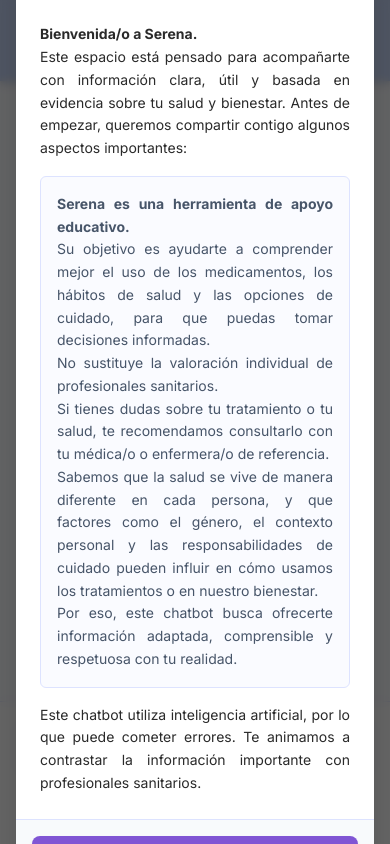
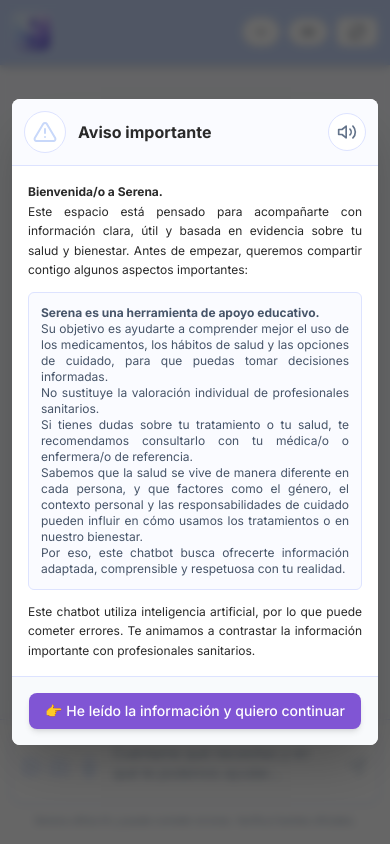
Before and after one commit to inibica-apps-dev/serena-app-piloto, a React (Vite) app: page / in a window 390 px wide. Built offline with nearby package versions, Linux system fonts and the light colour scheme.

Commit message:
Actualización 01-04-2026

```diff
--- a/src/App.tsx
+++ b/src/App.tsx
@@ -149,6 +149,14 @@
     scrollToBottom();
   }, [messages, isLoading, selectedImage]);
 
+useEffect(() => {
+  const textareas = document.querySelectorAll("textarea");
+  textareas.forEach((textarea) => {
+    textarea.style.height = "auto";
+    textarea.style.height = `${textarea.scrollHeight}px`;
+  });
+}, [inputText]);
+
   const handleImageSelect = (e: React.ChangeEvent<HTMLInputElement>) => {
     const file = e.target.files?.[0];
     if (file) {
@@ -267,7 +275,7 @@
       setIsWelcomeSpeaking(false);
     } else {
       const welcomeText =
-        "Bienvenido a tu espacio educativo. Consulta sobre psicofármacos, temas de psicología, o pídeme videos de relajación y respiración. Recuerda consultar siempre a tu médico.";
+        "Bienvenida/o a tu espacio educativo. Recuerda consultar siempre con el equipo de salud.";
       speakText(
         welcomeText,
         () => setIsWelcomeSpeaking(true),
@@ -379,9 +387,9 @@
         <VideoModal videoId={activeVideoId} onClose={() => setActiveVideoId(null)} />
       )}
 
-      <header className="bg-primary border-b border-primary-700/10 px-6 py-4 flex items-center justify-between shadow-md z-10">
+      <header className="bg-primary border-b border-primary-700/10 px-3 py-3 sm:px-6 sm:py-4 flex items-center justify-between shadow-md z-10">
         <div className="flex items-center gap-3">
-          <div className="w-12 h-12 rounded-lg overflow-hidden bg-white/20 border border-white/30 shadow-sm backdrop-blur-sm">
+          <div className="w-10 h-10 sm:w-12 sm:h-12 rounded-lg overflow-hidden bg-white/20 border border-white/30 shadow-sm backdrop-blur-sm">
             <img
               src={LOGO_URL}
               alt={`${APP_NAME} Logo`}
@@ -401,7 +409,7 @@
         <div className="flex items-center gap-2 sm:gap-3">
           <button
             onClick={() => setIsHistoryOpen((prev) => !prev)}
-            className="flex items-center gap-2 px-3 py-1.5 rounded-full text-xs font-bold border transition-all bg-white shadow-sm text-gray-500 border-gray-200 hover:bg-gray-50"
+            className="flex items-center gap-1.5 sm:gap-2 px-2.5 sm:px-3 py-1.5 rounded-full text-[11px] sm:text-xs font-bold border transition-all bg-white shadow-sm text-gray-500 border-gray-200 hover:bg-gray-50"
             title="Mostrar historial"
           >
             <span className="hidden md:inline">Historial</span>
@@ -493,18 +501,18 @@
       )}
 
       <main
-        className={`flex-1 overflow-y-auto p-4 md:p-6 custom-scrollbar transition-opacity duration-500 bg-pagebg ${
+        className={`flex-1 overflow-y-auto p-3 sm:p-4 md:p-6 custom-scrollbar transition-opacity duration-500 bg-pagebg ${
           !hasAcceptedDisclaimer ? "opacity-0" : "opacity-100"
         }`}
       >
         <div className="max-w-4xl mx-auto flex flex-col min-h-full justify-end">
           {messages.length < 2 && (
             <div className="mb-8 animate-fade-in">
-              <div className="relative text-center p-8 bg-white/80 backdrop-blur rounded-2xl border border-bordercustom shadow-sm mb-4 group">
-                <div className="absolute top-4 right-4">
+              <div className="relative text-center p-5 sm:p-8 bg-white/80 backdrop-blur rounded-2xl border border-bordercustom shadow-sm mb-4 group">
+                <div className="absolute top-3 right-3 sm:top-4 sm:right-4">
                   <button
                     onClick={handleWelcomeSpeak}
-                    className={`p-2 rounded-full transition-colors shadow-sm border ${
+                    className={`p-1.5 sm:p-2 rounded-full transition-colors shadow-sm border ${
                       isWelcomeSpeaking
                         ? "bg-primary text-white border-primary"
                         : "bg-white border-bordercustom text-slate-400 hover:text-primary"
@@ -512,38 +520,34 @@
                     title="Escuchar bienvenida"
                   >
 {isWelcomeSpeaking ? (
-                      <StopIcon className="w-4 h-4" />
+  <StopIcon className="w-3.5 h-3.5 sm:w-4 sm:h-4" />
 ) : (
-                      <SpeakerIcon className="w-4 h-4" />
+  <SpeakerIcon className="w-3.5 h-3.5 sm:w-4 sm:h-4" />
 )}
                   </button>
                 </div>
 
-                <div className="w-20 h-20 mx-auto mb-4 rounded-2xl overflow-hidden bg-white border border-bordercustom shadow-sm p-2">
+                <div className="w-16 h-16 sm:w-20 sm:h-20 mx-auto mb-3 sm:mb-4 rounded-2xl overflow-hidden bg-white border border-bordercustom shadow-sm p-2">
                   <img
                     src={LOGO_URL}
                     alt="Serena Logo"
                     className="w-full h-full object-cover rounded-xl"
                   />
                 </div>
-                <h3 className="text-lg font-semibold text-maintext mb-2">
-                  Bienvenido a tu espacio educativo
+                <h3 className="text-base sm:text-lg font-semibold text-maintext mb-2">
+                  Bienvenida/o a tu espacio educativo
                 </h3>
-                <p className="text-slate-600 max-w-md mx-auto mb-6">
-                  Consulta sobre psicofármacos, temas de psicología, o pídeme videos
-                  de relajación y respiración.
-                </p>
-                <div className="inline-block px-3 py-1 bg-highlight/10 text-highlight text-xs font-semibold rounded-full border border-highlight/20">
-                  Recuerda consultar siempre a tu médico
+                <div className="inline-block px-2.5 sm:px-3 py-1 bg-highlight/10 text-highlight text-[11px] sm:text-xs font-semibold rounded-full border border-highlight/20 leading-snug">
+                  Recuerda consultar siempre con el equipo de salud
                 </div>
               </div>
 
               <div className="max-w-3xl mx-auto">
                 <button
                   onClick={() => setIsQuickQueriesOpen(!isQuickQueriesOpen)}
-                  className="w-full flex items-center justify-between p-4 bg-white border border-bordercustom hover:border-primary/50 rounded-xl transition-all shadow-sm group mb-2"
+                  className="w-full flex items-center justify-between p-3 sm:p-4 bg-white border border-bordercustom hover:border-primary/50 rounded-xl transition-all shadow-sm group mb-2"
                 >
-                  <span className="text-sm font-semibold text-primary group-hover:text-primary-700">
+                  <span className="text-xs sm:text-sm font-semibold text-primary group-hover:text-primary-700">
                     Algunas consultas rápidas comunes...
                   </span>
                   <div
@@ -551,22 +555,22 @@
                       isQuickQueriesOpen ? "rotate-180" : ""
                     }`}
                   >
-                    <ChevronDownIcon className="w-5 h-5" />
+                    <ChevronDownIcon className="w-4 h-4 sm:w-5 sm:h-5" />
                   </div>
                 </button>
 
                 {isQuickQueriesOpen && (
-                  <div className="grid grid-cols-1 sm:grid-cols-2 md:grid-cols-3 gap-3 animate-fade-in-down">
+                  <div className="grid grid-cols-2 lg:grid-cols-3 gap-3 animate-fade-in-down">
                     {quickQueries.map((query, idx) => (
                       <button
                         key={idx}
                         onClick={() => handleSendMessage(query.text)}
-                        className="flex items-center gap-3 p-4 bg-white border border-bordercustom rounded-xl transition-all shadow-sm group text-left h-full"
+                        className="flex items-center gap-2.5 sm:gap-3 p-3 sm:p-4 bg-white border border-bordercustom rounded-xl transition-all shadow-sm group text-left h-full"
                       >
-                        <span className="text-2xl group-hover:scale-110 transition-transform flex-shrink-0 flex items-center justify-center w-8 h-8">
+                        <span className="text-xl sm:text-2xl group-hover:scale-110 transition-transform flex-shrink-0 flex items-center justify-center w-7 h-7 sm:w-8 sm:h-8">
                           {query.icon}
                         </span>
-                        <span className="text-sm font-medium text-maintext group-hover:text-accent">
+                        <span className="text-xs sm:text-sm font-medium text-maintext group-hover:text-accent leading-snug">
                           {query.text}
                         </span>
                       </button>
@@ -594,10 +598,10 @@
           {isLoading && (
             <div className="flex w-full justify-start mb-6">
               <div className="flex max-w-[75%] flex-row gap-3">
-                <div className="flex-shrink-0 w-8 h-8 rounded-full overflow-hidden bg-white border border-bordercustom">
+                <div className="flex-shrink-0 w-7 h-7 sm:w-8 sm:h-8 rounded-full overflow-hidden bg-white border border-bordercustom">
                   <img src={LOGO_URL} alt="Bot" className="w-full h-full object-cover" />
                 </div>
-                <div className="p-4 bg-secondary border border-bordercustom rounded-2xl rounded-tl-none shadow-sm">
+                <div className="p-3 sm:p-4 bg-secondary border border-bordercustom rounded-2xl rounded-tl-none shadow-sm">
                   <div className="flex space-x-1 h-full items-center">
                     <div
                       className="w-2 h-2 bg-primary/50 rounded-full animate-bounce"
@@ -621,7 +625,7 @@
         </div>
       </main>
 
-      <footer className="bg-white border-t border-bordercustom p-4 pb-6 md:p-6 z-10">
+      <footer className="bg-white border-t border-bordercustom p-2.5 pb-4 sm:p-4 sm:pb-6 md:p-6 z-10">
         <div className="max-w-4xl mx-auto relative">
           {selectedImage && (
             <div className="absolute bottom-full left-0 mb-2 p-2 bg-white rounded-xl shadow-lg border border-bordercustom animate-scale-up">
@@ -644,10 +648,10 @@
           <div className="relative flex items-center shadow-sm rounded-xl overflow-hidden border border-bordercustom focus-within:ring-2 focus-within:ring-primary focus-within:border-primary transition-all bg-white">
             <button
               onClick={() => fileInputRef.current?.click()}
-              className="pl-3 pr-1 py-4 text-primary hover:text-accent transition-colors"
+              className="pl-2.5 sm:pl-3 pr-1 py-3 sm:py-4 text-primary hover:text-accent transition-colors"
               title="Adjuntar imagen desde galería"
             >
-              <ImageIcon className="w-6 h-6" />
+              <ImageIcon className="w-5 h-5 sm:w-6 sm:h-6" />
             </button>
             <input
               type="file"
@@ -659,10 +663,10 @@
 
             <button
               onClick={() => cameraInputRef.current?.click()}
-              className="pl-1 pr-2 py-4 text-primary hover:text-accent transition-colors"
+              className="pl-1 pr-1.5 sm:pr-2 py-3 sm:py-4 text-primary hover:text-accent transition-colors"
               title="Tomar foto con cámara"
             >
-              <CameraIcon className="w-6 h-6" />
+              <CameraIcon className="w-5 h-5 sm:w-6 sm:h-6" />
             </button>
             <input
               type="file"
@@ -675,16 +679,16 @@
 
             <button
               onClick={toggleListening}
-              className={`pl-1 pr-2 py-4 transition-colors ${
+              className={`pl-1 pr-1.5 sm:pr-2 py-3 sm:py-4 transition-colors ${
                 isListening ? "text-red-500 animate-pulse" : "text-primary hover:text-accent"
               }`}
               title={isListening ? "Detener grabación" : "Hablar con Serena"}
             >
-              <MicIcon className="w-6 h-6" />
+              <MicIcon className="w-5 h-5 sm:w-6 sm:h-6" />
             </button>
 
 <textarea
-              className="w-full py-4 px-2 bg-white text-maintext placeholder:text-slate-400 focus:outline-none resize-none max-h-32"
+  className="w-full py-3 sm:py-4 px-2 bg-white text-sm sm:text-base text-maintext placeholder:text-slate-400 placeholder:text-sm sm:placeholder:text-base focus:outline-none resize-none min-h-[44px] max-h-40 leading-snug overflow-y-auto"
   placeholder={
     isListening
       ? "Escuchando..."
@@ -692,9 +696,13 @@
       ? "Describe la imagen..."
       : "Cuéntame qué necesitas y en qué te podemos ayudar..."
   }
-              rows={1}
+  rows={2}
   value={inputText}
-              onChange={(e) => setInputText(e.target.value)}
+  onChange={(e) => {
+    setInputText(e.target.value);
+    e.currentTarget.style.height = "auto";
+    e.currentTarget.style.height = `${e.currentTarget.scrollHeight}px`;
+  }}
   onKeyDown={handleKeyDown}
   disabled={isLoading || !hasAcceptedDisclaimer}
 />
@@ -702,14 +710,14 @@
             <button
               onClick={() => handleSendMessage()}
               disabled={isLoading || (!inputText.trim() && !selectedImage) || !hasAcceptedDisclaimer}
-              className="pr-4 pl-2 py-4 text-accent hover:text-accent-700 disabled:text-slate-300 transition-colors"
+              className="pr-3 sm:pr-4 pl-1.5 sm:pl-2 py-3 sm:py-4 text-accent hover:text-accent-700 disabled:text-slate-300 transition-colors"
               aria-label="Enviar mensaje"
             >
-              <SendIcon className="w-6 h-6" />
+              <SendIcon className="w-5 h-5 sm:w-6 sm:h-6" />
             </button>
           </div>
 
-          <p className="text-center text-xs text-slate-400 mt-3">
+          <p className="text-center text-[10px] sm:text-xs text-slate-400 mt-2.5 sm:mt-3 leading-snug px-2">
             Serena utiliza IA y puede cometer errores. Verifica fuentes oficiales.
           </p>
         </div>
--- a/src/components/DisclaimerModal.tsx
+++ b/src/components/DisclaimerModal.tsx
@@ -66,14 +66,14 @@
   }, []);
 
   return (
-    <div className="fixed inset-0 z-50 flex items-center justify-center bg-black/60 backdrop-blur-sm p-4">
-      <div className="bg-white rounded-lg shadow-2xl max-w-lg w-full overflow-hidden animate-scale-up">
-        <div className="bg-pagebg p-4 border-b border-bordercustom flex items-center justify-between gap-3">
+    <div className="fixed inset-0 z-50 flex items-center justify-center bg-black/60 backdrop-blur-sm p-3 sm:p-4 overflow-y-auto">
+      <div className="bg-white rounded-lg shadow-2xl max-w-md sm:max-w-lg w-full max-h-[90vh] overflow-y-auto animate-scale-up">
+        <div className="bg-pagebg p-3 sm:p-4 border-b border-bordercustom flex items-center justify-between gap-2 sm:gap-3">
           <div className="flex items-center gap-3">
             <div className="bg-white p-2 rounded-full text-primary border border-bordercustom">
               <AlertIcon className="w-6 h-6" />
             </div>
-            <h2 className="text-lg font-bold text-maintext">
+            <h2 className="text-base sm:text-lg font-bold text-maintext">
               {step === 1 ? 'Aviso importante' : 'Aviso importante'}
             </h2>
           </div>
@@ -95,7 +95,7 @@
           </button>
         </div>
 
-        <div className="p-6 text-maintext text-sm leading-relaxed space-y-4">
+        <div className="p-4 sm:p-6 text-maintext text-xs sm:text-sm leading-relaxed space-y-3 sm:space-y-4">
           {step === 1 ? (
             <>
               <p className="text-justify">
@@ -105,7 +105,7 @@
                 Antes de empezar, queremos compartir contigo algunos aspectos importantes:
               </p>
 
-              <div className="p-4 bg-pagebg rounded-md border border-bordercustom text-slate-600 text-justify">
+              <div className="p-3 sm:p-4 bg-pagebg rounded-md border border-bordercustom text-slate-600 text-justify text-xs sm:text-sm">
                 <p><b>Serena es una herramienta de apoyo educativo.</b></p>
                 <p>Su objetivo es ayudarte a comprender mejor el uso de los medicamentos, los hábitos de salud y las opciones de cuidado, para que puedas tomar decisiones informadas.</p>
                 <p>No sustituye la valoración individual de profesionales sanitarios.</p>
@@ -142,7 +142,7 @@
           {step === 1 ? (
             <button
               onClick={handleNextStep}
-              className="bg-accent hover:bg-accent-600 text-white px-6 py-2.5 rounded-lg font-medium transition-colors shadow-md"
+              className="bg-accent hover:bg-accent-600 text-white px-4 sm:px-6 py-2 sm:py-2.5 text-sm sm:text-base rounded-lg font-medium transition-colors shadow-md"
             >
               👉 He leído la información y quiero continuar
             </button>
@@ -150,7 +150,7 @@
             <>
               <button
                 onClick={handleFinish}
-                className="bg-accent hover:bg-accent-600 text-white px-6 py-2.5 rounded-lg font-medium transition-colors shadow-md"
+                className="bg-accent hover:bg-accent-600 text-white px-4 sm:px-6 py-2 sm:py-2.5 text-sm sm:text-base rounded-lg font-medium transition-colors shadow-md"
               >
                 Tu equipo de salud sigue siendo tu referencia principal
               </button>
--- a/src/components/MessageBubble.tsx
+++ b/src/components/MessageBubble.tsx
@@ -217,7 +217,7 @@
 
   return (
     <div className={`flex w-full ${isModel ? 'justify-start' : 'justify-end'} mb-6 animate-fade-in`}>
-      <div className={`flex max-w-[95%] md:max-w-[85%] ${isModel ? 'flex-row' : 'flex-row-reverse'} gap-3`}>
+      <div className={`flex max-w-[98%] sm:max-w-[95%] md:max-w-[85%] ${isModel ? 'flex-row' : 'flex-row-reverse'} gap-2 sm:gap-3`}>
 
 {/* Avatar */}
 <div
@@ -239,7 +239,7 @@
         <div className={`flex flex-col ${isModel ? 'items-start' : 'items-end'} w-full min-w-0`}>
 
           {/* Main Bubble */}
-          <div className={`p-4 rounded-2xl shadow-sm text-sm md:text-base leading-relaxed overflow-hidden w-full relative group border border-bordercustom ${
+          <div className={`p-3 sm:p-4 rounded-2xl shadow-sm text-[13px] sm:text-sm md:text-base leading-relaxed overflow-hidden w-full relative group border border-bordercustom ${
             isModel
               ? 'bg-secondary text-maintext rounded-tl-none' // Soft Blue/Grey
               : 'bg-userbubble text-maintext rounded-tr-none' // White (User)
```
Lines whose indentation alone changed are shown as unchanged.
